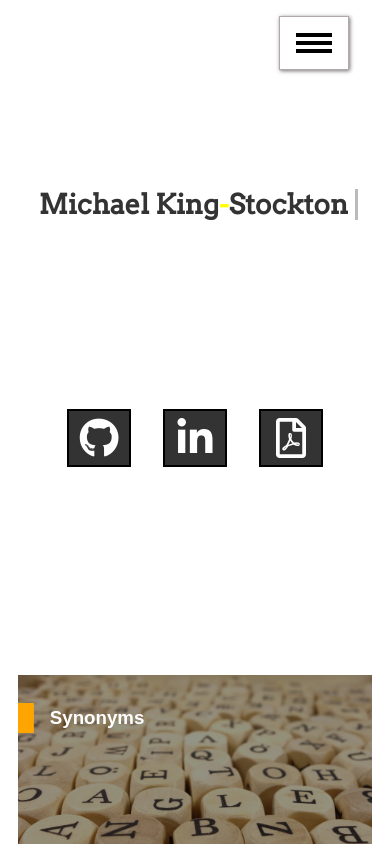
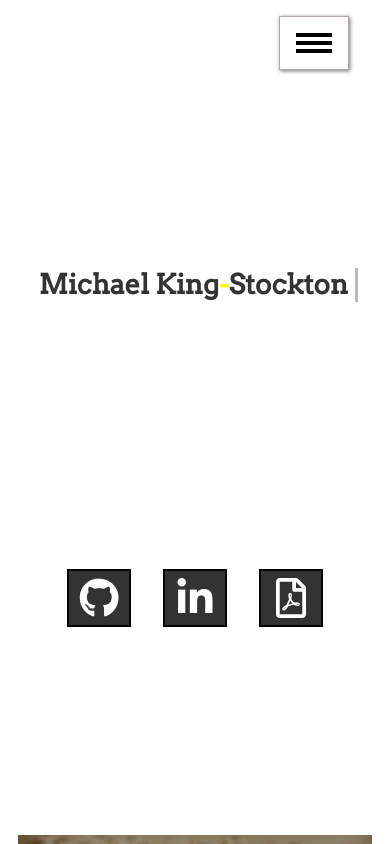
Before and after one commit to KStockton/my-portfolio, a React (Create React App) app: page / in a window 390 px wide. Shown: the top 844 px of the page. Built offline with nearby package versions, Linux system fonts and the light colour scheme.

Commit message:
Add height to search icon for mobile

```diff
--- a/public/index.html
+++ b/public/index.html
@@ -7,7 +7,8 @@
     <meta name="theme-color" content="#000000" />
     <link href="https://fonts.googleapis.com/css?family=Arvo|PT+Sans:400,400i,700&display=swap" rel="stylesheet">
     <link rel="manifest" href="%PUBLIC_URL%/manifest.json" />
-    <link rel="stylesheet" href="https://use.fontawesome.com/releases/v5.6.1/css/all.css" integrity="sha384-gfdkjb5BdAXd+lj+gudLWI+BXq4IuLW5IT+brZEZsLFm++aCMlF1V92rMkPaX4PP" crossorigin="anonymous">
+    <link rel="stylesheet" href="https://use.fontawesome.com/releases/v5.6.1/css/all.css"
+    integrity="sha384-gfdkjb5BdAXd+lj+gudLWI+BXq4IuLW5IT+brZEZsLFm++aCMlF1V92rMkPaX4PP" crossorigin="anonymous">
     <title>Michael's Website</title>
   </head>
   <body>
--- a/src/Components/Home/_home.scss
+++ b/src/Components/Home/_home.scss
@@ -2,7 +2,7 @@ main header {
     display: grid;
     grid-auto-columns: 1fr;
     grid-template-rows: repeat(auto-fit,minmax(185px,1fr));
-    padding: 7rem 1rem;
+    padding: 12rem 1rem;
 
     h1 {
       border-right: 3px solid rgba(0,0,0,0);
@@ -13,6 +13,7 @@ main header {
       font-size: 7vw;
       text-align: center;
       margin: auto;
+      line-height: initial;
       text-transform: capitalize;
       font-family: 'Arvo', serif;
       animation: typewriter 3s steps(18),
```
